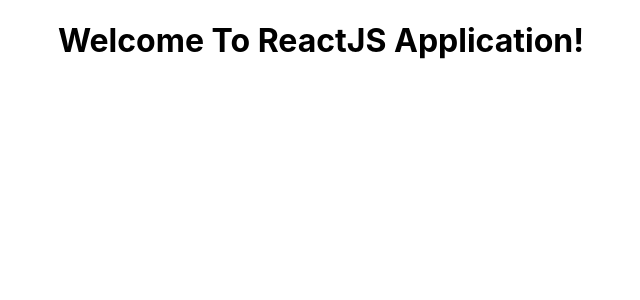
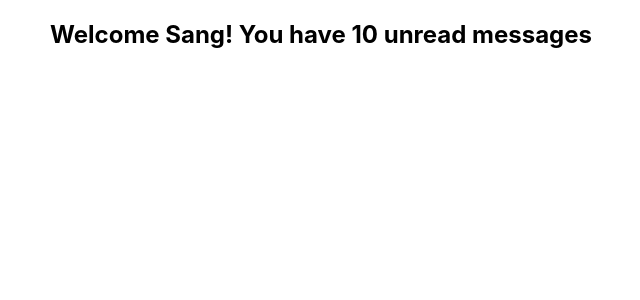
Before and after one commit to sangotp/reactjs_typescript_tutorials, a React (Create React App) app: page / in a window 1280 px wide. Shown: the top 300 px of the page, without its empty margins (319-959 px from the left). Built offline with nearby package versions, Linux system fonts and the light colour scheme.

Commit message:
Typing Props In ReactJS + Typescript Project

```diff
--- a/src/App.tsx
+++ b/src/App.tsx
@@ -1,9 +1,10 @@
 import './App.css';
+import { Greet } from './components/Greet';
 
 function App() {
   return (
     <div className="App">
-      <h1>Welcome To ReactJS Application!</h1>
+      <Greet name='Sang' />
     </div>
   );
 }
--- /dev/null
+++ b/src/components/Greet.tsx
@@ -0,0 +1,11 @@
+type GreetProps = {
+    name: string
+}
+
+export const Greet = (props: GreetProps) => {
+    return (
+        <div>
+            <h2>Welcome {props.name}! You have 10 unread messages</h2>
+        </div>
+    )
+}
```
